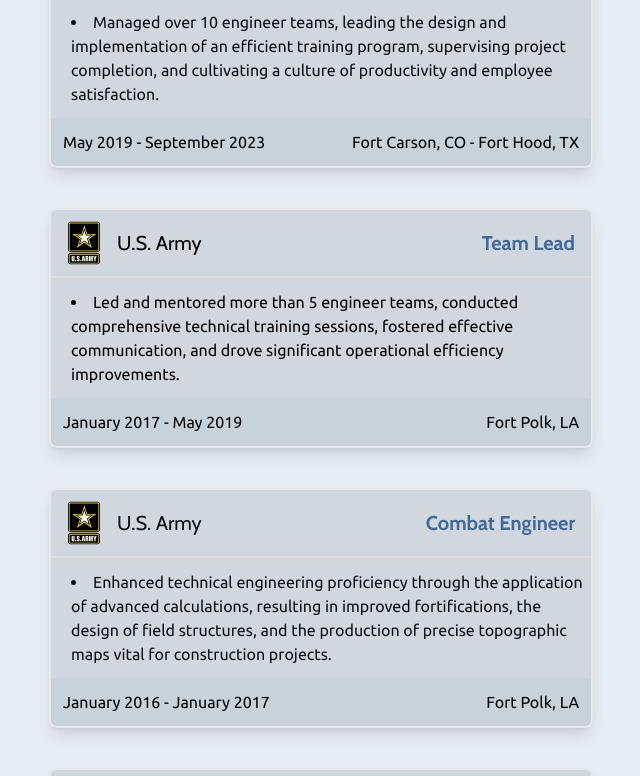
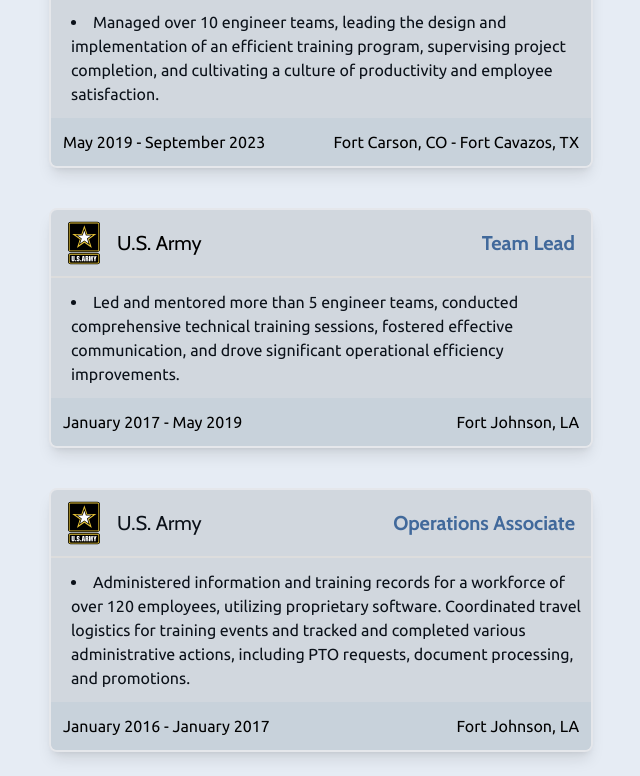
Before and after one commit to BAL17/Portfolio, a React (Vite) app in the folder vite-project/: page / in a window 1280 px wide. Shown: the part 980-1756 px from the top of the page, without its empty margins (415-1055 px from the left). Built offline with nearby package versions, Linux system fonts and the light colour scheme.

Commit message:
fixed position expirence

```diff
--- a/vite-project/src/LandingPage/Mainbody/AboutMe.jsx
+++ b/vite-project/src/LandingPage/Mainbody/AboutMe.jsx
@@ -1,4 +1,3 @@
-import ME3 from "../../assets/pic/IMG_4141.jpg";
 import ME from "../../assets/pic/Brandon-Stegall-11182022-1.jpg";
 const AboutMe = () => {
   return (
--- a/vite-project/src/LandingPage/Mainbody/Contact.jsx
+++ b/vite-project/src/LandingPage/Mainbody/Contact.jsx
@@ -1,4 +1,3 @@
-import React from "react";
 import GitHub from "../../assets/DevIcons/icons8-github.svg";
 import Gmail from "../../assets/ContactSectionIcons/icons8-gmail.svg";
 import LinkedIn from "../../assets/ContactSectionIcons/icons8-linkedin.svg";
@@ -58,7 +57,7 @@ const Contact = () => {
 
           {/* LinkedIn */}
           <a
-            href="https://www.linkedin.com/in/brandonstegall817/"
+            href="https://www.linkedin.com/in/brandonwstegall/"
             target="_blank"
             rel="noopener noreferrer"
           >
@@ -69,7 +68,7 @@ const Contact = () => {
               <span className="flex items-center gap-2 h-8 w-8">
                 <img src={LinkedIn} loading="lazy" alt="LinkedIn" />
                 <h2 className="text-base md:text-lg lg:text-xl">
-                  linkedin.com/in/brandonstegall817
+                  linkedin.com/in/brandonwstegall
                 </h2>
               </span>
             </div>
--- a/vite-project/src/LandingPage/Mainbody/Experience.jsx
+++ b/vite-project/src/LandingPage/Mainbody/Experience.jsx
@@ -55,7 +55,7 @@ const Experience = () => {
             </div>
             <div className="flex overflow-clip">
               <h1 className="text-sm md:text-md lg:text-base">
-                Fort Carson, CO - Fort Hood, TX
+                Fort Carson, CO - Fort Cavazos, TX
               </h1>
             </div>
           </div>
@@ -83,7 +83,7 @@ const Experience = () => {
           </div>
 
           <div id="cardTwoDesc" className="w-full h-fit mt-3 ">
-            <li className="ml-5 font-body">
+            <li className="ml-5 text-text font-body">
               Led and mentored more than 5 engineer teams, conducted
               comprehensive technical training sessions, fostered effective
               communication, and drove significant operational efficiency
@@ -101,7 +101,10 @@ const Experience = () => {
               </h1>
             </div>
             <div className="flex">
-              <h1 className="text-sm md:text-md lg:text-base"> Fort Polk, LA </h1>
+              <h1 className="text-sm md:text-md lg:text-base">
+                {" "}
+                Fort Johnson, LA{" "}
+              </h1>
             </div>
           </div>
         </div>
@@ -122,17 +125,18 @@ const Experience = () => {
 
             <div className="flex">
               <span className="text-xl mr-2 text-accent font-bold">
-                Combat Engineer
+                Operations Associate
               </span>
             </div>
           </div>
 
           <div id="combatEngineerDesc" className="w-full h-fit mt-3 ">
             <li className="ml-5 text-text font-body ">
-              Enhanced technical engineering proficiency through the application
-              of advanced calculations, resulting in improved fortifications,
-              the design of field structures, and the production of precise
-              topographic maps vital for construction projects.
+              Administered information and training records for a workforce of
+              over 120 employees, utilizing proprietary software. Coordinated
+              travel logistics for training events and tracked and completed
+              various administrative actions, including PTO requests, document
+              processing, and promotions.
             </li>
           </div>
 
@@ -146,7 +150,10 @@ const Experience = () => {
               </h1>
             </div>
             <div className="flex">
-              <h1 className="text-sm md:text-md lg:text-base"> Fort Polk, LA</h1>
+              <h1 className="text-sm md:text-md lg:text-base">
+                {" "}
+                Fort Johnson, LA
+              </h1>
             </div>
           </div>
         </div>
@@ -191,7 +198,9 @@ const Experience = () => {
               </h1>
             </div>
             <div className="flex">
-              <h1 className="text-sm md:text-md lg:text-base">Fort Worth, TX</h1>
+              <h1 className="text-sm md:text-md lg:text-base">
+                Fort Worth, TX
+              </h1>
             </div>
           </div>
         </div>
```
Also changed, not shown: 1 other file (tests, documents, lock files or other folders).
